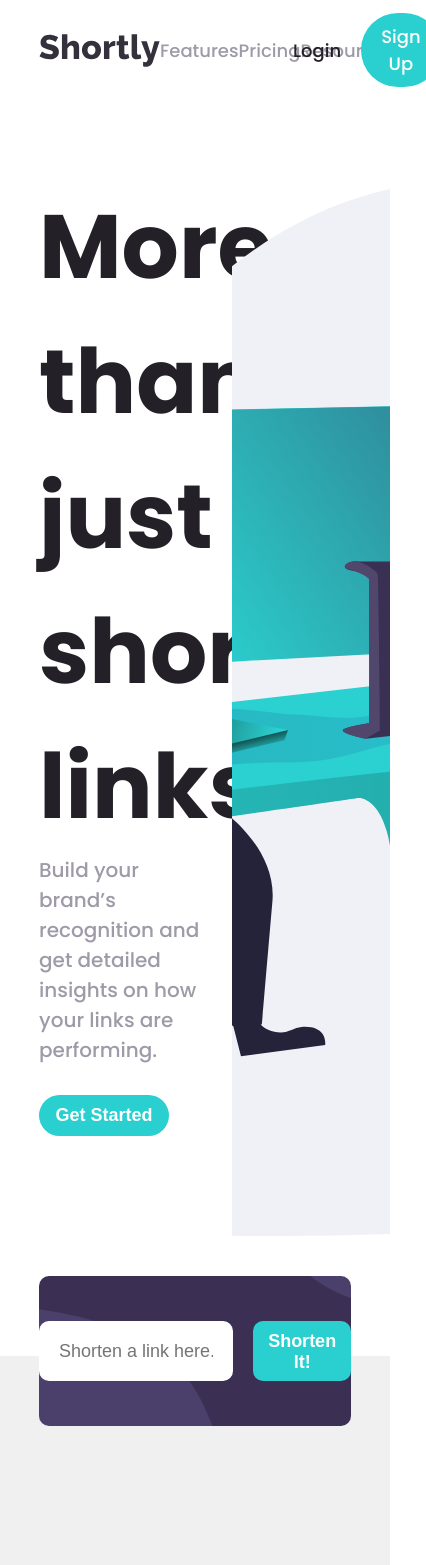
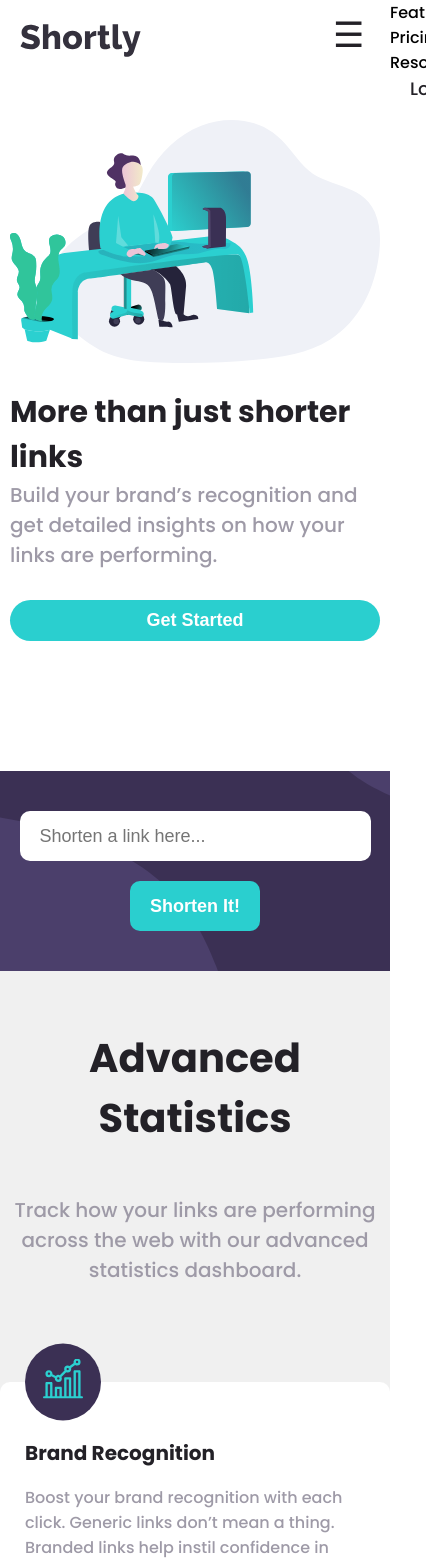
Before and after one commit to Venaz-dev/shortly, a React (Create React App) app: page / in a window 390 px wide. Shown: the top 1565 px of the page, 426 px wide, since content can reach past the window. Built offline with nearby package versions, Linux system fonts and the light colour scheme.

Commit message:
mobile responsive

```diff
--- a/src/App.scss
+++ b/src/App.scss
@@ -2,6 +2,9 @@
 
 body{
   font-family: 'poppins' !important;
+  *{
+    box-sizing: border-box;
+  }
 }
 .box-shadow{
   box-shadow: 0px 3px 10px #00000029;
--- a/src/components/nav/nav.js
+++ b/src/components/nav/nav.js
@@ -1,13 +1,25 @@
-import React from "react";
-import useScrollDetect from "../../services/useScrollDetect"
+import React, {useRef, useState} from "react";
+import useScrollDetect from "../../services/useScrollDetect";
 
 const Nav = () => {
-  const {shadow} = useScrollDetect()
+  const { shadow } = useScrollDetect();
+  const menuRef = useRef()
+  const [showMenu, setMenu] = useState(false)
+
+  const toogleMenu = () => {
+    if(showMenu){
+      menuRef.current.style.transform = "translateX(100vw)"
+
+    }else{
+      menuRef.current.style.transform = "translateX(0)"
+    }
+    setMenu(!showMenu)
+  }
   return (
     <nav className={shadow ? "box-shadow" : null}>
       <div className="links-holder">
         <div className="logo-text">
-          <img src={require("../../assets/logo.svg")}/>
+          <img src={require("../../assets/logo.svg")} />
         </div>
         <div className="nav-links">
           <a>Features</a>
@@ -19,6 +31,21 @@ const Nav = () => {
         <a>Login</a>
         <a className="signup">Sign Up</a>
       </div>
+      <div className="burger-menu">
+        <button onClick={toogleMenu}>&#9776;</button>
+      </div>
+
+      <div ref={menuRef}  className="off-canvas">
+        <div className="nav-links">
+          <a>Features</a>
+          <a>Pricing </a>
+          <a>Resources</a>
+        </div>
+        <div className="login-links">
+          <a>Login</a>
+          <a className="signup">Sign Up</a>
+        </div>
+      </div>
     </nav>
   );
 };
--- a/src/components/pages/home.js
+++ b/src/components/pages/home.js
@@ -34,6 +34,25 @@ const Home = () => {
     );
   };
 
+
+  const copyLink = (text, index) => {
+    let dummy = document.createElement("textarea");
+    document.body.appendChild(dummy);
+    dummy.value = text;
+    dummy.select();
+    document.execCommand("copy");
+    document.body.removeChild(dummy);
+    let newArr = [...prevLinks]
+    newArr[index].copied = true
+    setPrevLinks(newArr)
+
+    setTimeout(() => {
+      let newArr = [...prevLinks]
+      newArr[index].copied = false
+      setPrevLinks(newArr)
+    }, 2000)
+  };
+
   const handleSubmit = () => {
     if (link === "") {
       setError(true);
@@ -42,7 +61,7 @@ const Home = () => {
     } else {
       setError(false);
       setDisable(true);
-      shortenBtn.current.style.animation = "pulse-black 2s infinite;"
+      shortenBtn.current.style.animation = "pulse-black 2s infinite;";
       fetch("https://api-ssl.bitly.com/v4/shorten", {
         method: "POST",
         headers: {
@@ -59,12 +78,12 @@ const Home = () => {
           console.log(data);
           setDisable(false);
           createShortLink(link, data.link);
-          shortenBtn.current.style.animation = "none"
+          shortenBtn.current.style.animation = "none";
         })
         .catch((err) => {
           console.log(err);
           setDisable(false);
-          shortenBtn.current.style.animation = "none"
+          shortenBtn.current.style.animation = "none";
         });
     }
     setLink("");
@@ -75,6 +94,7 @@ const Home = () => {
     let data = {
       link, // original link
       shortLink, // shortened link
+      copied: false,
     };
 
     store(data);
@@ -113,18 +133,7 @@ const Home = () => {
     return items.reverse();
   }
 
-  const copy = (value) => {
-    setSelectLink(value);
-    let selectLink = selected.current;
-    var range = document.createRange();
-    range.selectNode(selectLink);
-    window.getSelection().addRange(range);
 
-    // selected.current.select()
-    setTimeout(() => {
-      document.execCommand("copy");
-    }, 1000);
-  };
 
   return (
     <div className="homepage">
@@ -163,14 +172,17 @@ const Home = () => {
             {errState && <p className="error">Please add a link</p>}
           </div>
           <div className="shortened-links">
-            {prevLinks.map((link) => (
-              <div className="short-link">
+            {prevLinks.map((link, i) => (
+              <div key={i} className="short-link">
                 <div className="links">
                   <p className="long">{link.link}</p>
                   <p className="short">{link.shortLink}</p>
                 </div>
-                <button className="btn" onClick={() => copy(link.shortLink)}>
-                  Copy
+                <button
+                  className={`${link.copied && 'active'} btn `}
+                  onClick={() => copyLink(link.shortLink, i)}
+                >
+                  {link.copied ? "Copied" : "Copy"}
                 </button>
               </div>
             ))}
--- a/src/components/styles/footer.scss
+++ b/src/components/styles/footer.scss
@@ -35,4 +35,25 @@
             cursor: pointer;
         }
     }
+    @media(max-width: 800px){
+        flex-direction: column;
+        padding: 70px 5%;
+        .logo{
+            margin-bottom: 10px;
+        }
+        .links{
+            flex-direction: column;
+            div{
+                margin-bottom: 10px;
+               width: 100%;
+            }
+            a{
+                opacity: 0.6;
+            }
+        }
+        .socials{
+            margin-top: 20px;
+            width: 50%;
+        }
+    }
 }
--- a/src/components/styles/home.scss
+++ b/src/components/styles/home.scss
@@ -103,8 +103,13 @@
                     // animation: pulse-black 2s infinite;
                 }
 
+                .active {
+
+                    background-color: $neutral-dark-violet !important;
+                }
+
                 button:disabled,
-                button[disabled]{
+                button[disabled] {
                     background-color: $neutral-gray-violet;
                 }
             }
@@ -148,6 +153,11 @@
                     .btn {
                         border-radius: 10px;
                         height: 50%;
+                    }
+
+                    .active {
+
+                        background-color: $neutral-dark-blue !important;
                     }
                 }
             }
@@ -269,7 +279,109 @@
             font-weight: 700;
         }
     }
+
+    @media(max-width: 500px) {
+        .get-started-holder {
+            flex-direction: column-reverse;
+            padding: 0 10px;
+            padding-top: 20px;
+            margin-bottom: 30px;
+
+            .text {
+                width: 100% !important;
+
+                h1 {
+                    font-size: 30px;
+                }
+            }
+
+            .image {
+                width: 100%;
+                margin-bottom: 20px;
+            }
+
+            .btn {
+                width: 100%;
+            }
+        }
+
+        .statistics {
+            padding: 0;
+
+            .shorten-holder {
+                transform: translateY(0);
+
+                .shorten {
+                    border-radius: 0;
+                    flex-direction: column;
+                    height: 200px;
+
+                    input {
+                        width: 90%;
+                        height: 50px;
+                        margin-bottom: 20px;
+                    }
+
+                    .btn {
+                        height: 50px;
+                        margin: 0;
+                    }
+                }
+            }
+
+            .shortened-links {
+                padding-top: 30px;
+
+                .short-link {
+                    padding: 0 10px !important;
+
+                    .links {
+                        flex-direction: column;
+
+                        .long {
+                            max-width: 100% !important;
+                        }
+                    }
+
+                }
+            }
+            .header-text{
+                p{
+                    width: 100%;
+                    padding: 0 10px;
+                }
+            }
+            .content{
+                .divider{
+                    display: none;
+
+                }
+                .cards{
+                     flex-direction: column;
+                     padding-bottom: 50px;
+                     .card{
+                         width: 100%;
+                         &:last-child {
+                            transform: none
+                        }
+
+                        &:nth-child(2) {
+                            transform: none;
+                        }
+
+                     }
+                }
+            }
+        }
+        .boost{
+            h1{
+                font-size: 30px;
+            }
+        }
+    }
 }
+
+
 
 @keyframes pulse-black {
     0% {
--- a/src/components/styles/nav.scss
+++ b/src/components/styles/nav.scss
@@ -7,10 +7,10 @@ nav {
     left: 0;
     display: flex;
     justify-content: space-between;
-
+    backdrop-filter: blur(40px);
     padding: 0 10%;
     box-sizing: border-box;
-    background-color: white;
+    background-color: #ffffff93;
 }
 
 .links-holder {
@@ -31,7 +31,9 @@ nav {
         color: $neutral-gray-violet;
         font-size: 18px;
 
-        a {}
+        a {
+            cursor: pointer;
+        }
     }
 }
 
@@ -56,5 +58,58 @@ nav {
     .signup {
         color: #fff;
         background-color: $primary-cyan;
+        height: 50px;
+        width: fit-content;
     }
 }
+.off-canvas{
+    display: none;
+}
+.burger-menu{
+    display: none;
+}
+
+@media(max-width: 800px){
+    nav{
+        padding: 0 5%;
+        height: 80px;
+    }
+    .burger-menu{
+        display: flex;
+        align-items: center;
+        button{
+            height: fit-content;
+            font-size: 35px;
+            background: none;
+            // background-color: #fff;
+            border: none;
+            color: $neutral-dark-violet;
+            transform: translateY(-5px);
+        }
+    }
+    .links-holder{
+        .nav-links{
+            display: none;
+        }
+    }
+    .login-links{
+        display: none;
+    }
+    .off-canvas{
+        display: block;
+        position: fixed;
+       height: 100vh;
+       width: 100vw;
+        top: 0;
+        left: 0;
+        background-color: #fff;
+        transform: translateX(100vw);
+        .nav-links{
+            display: flex;
+            flex-direction: column;
+        }
+        .login-links{
+            display: inline;
+        }
+    }
+}
```
